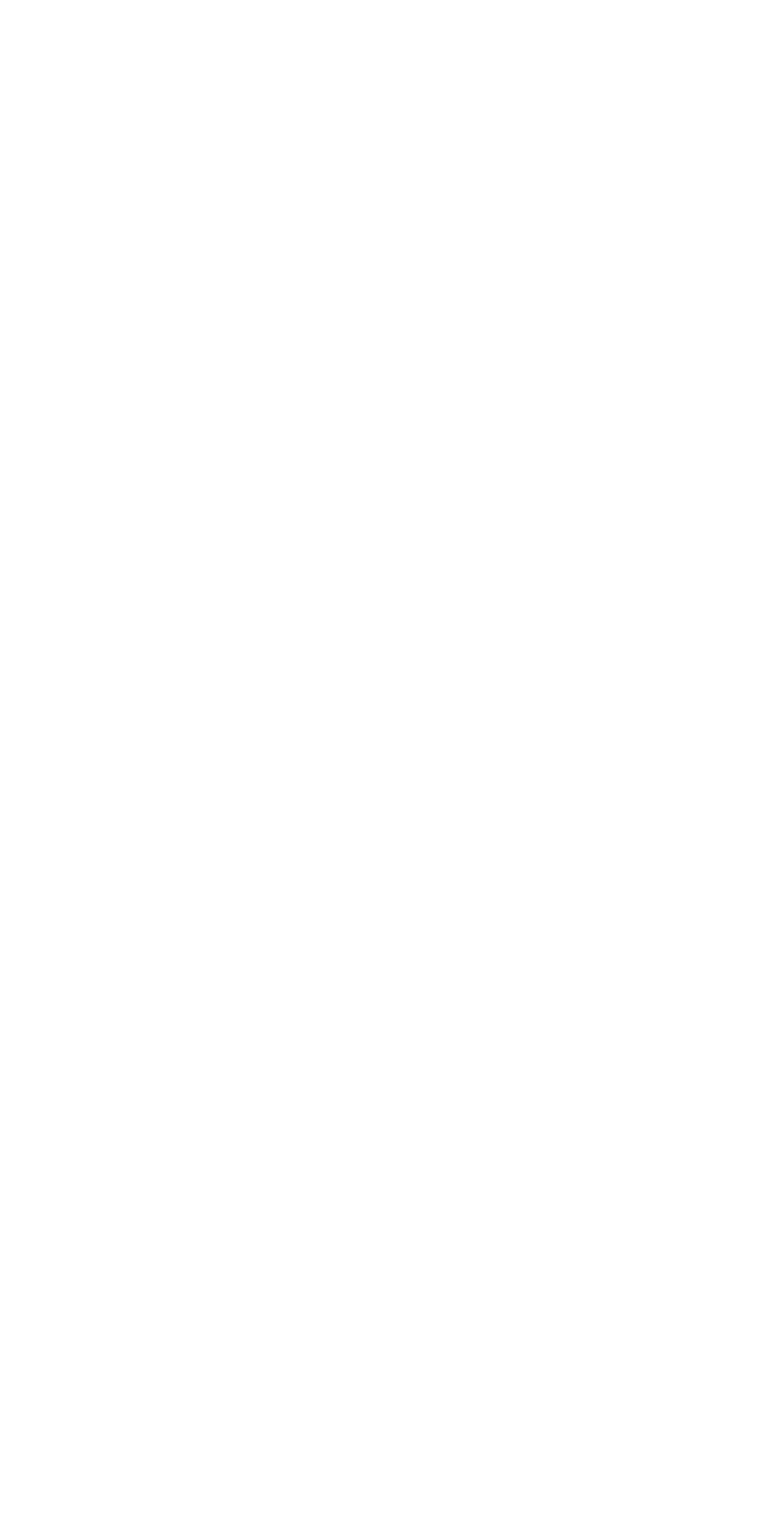
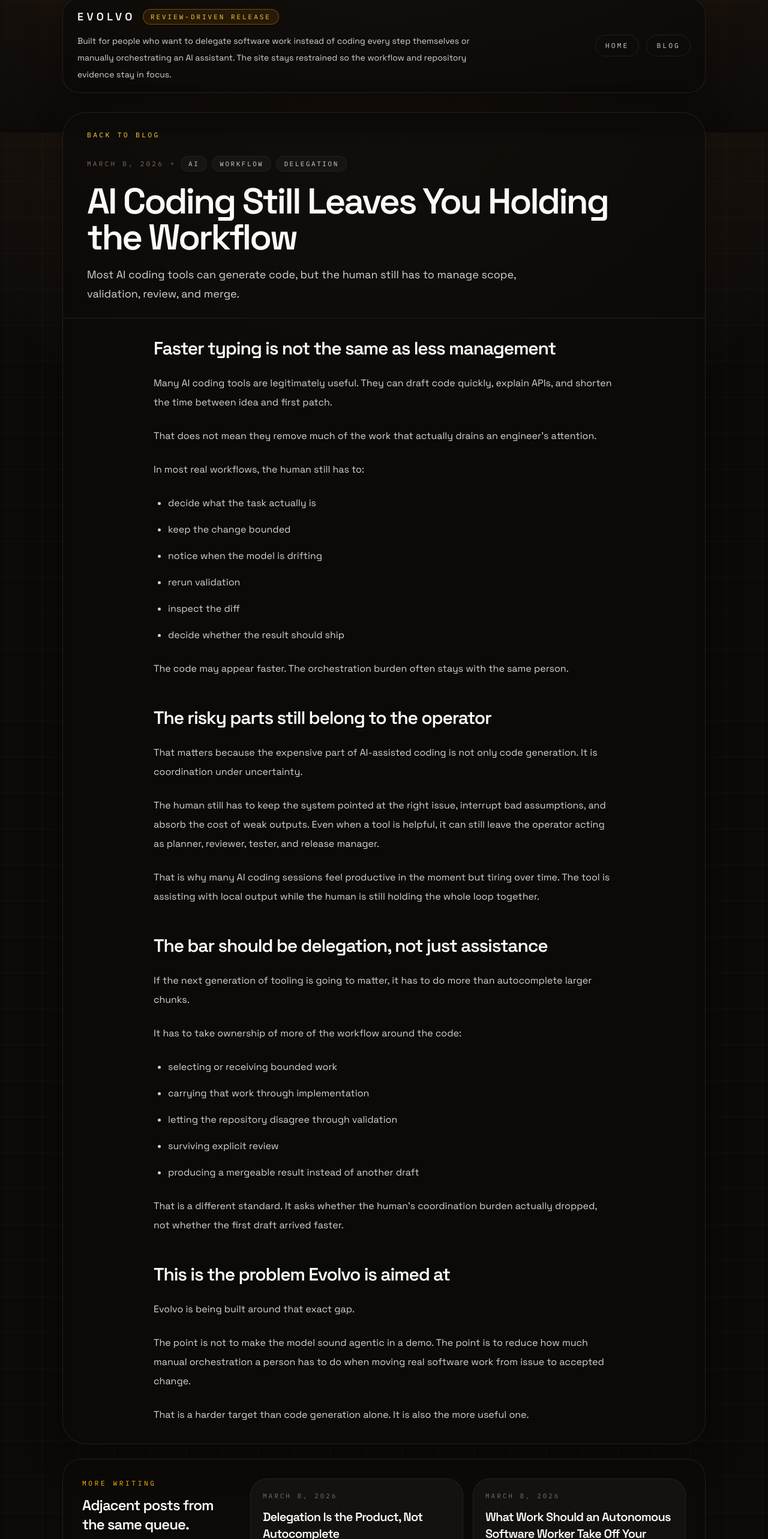
Before and after one commit to evolvo-auto/evolvo-web, a Next.js app: page /blog/ai-coding-still-leaves-you-holding-the-workflow in a window 1280 px wide. Before the commit this address had no page. Shown: the part 35-2601 px from the top of the page at 60% size. Before the commit the page ends 800 px from the top, so only its background shows below. Built offline with nearby package versions, Linux system fonts and the light colour scheme.

Commit message:
feat(blog): add outward-facing workflow posts

```diff
--- a/app/blog/page.tsx
+++ b/app/blog/page.tsx
@@ -7,7 +7,7 @@ import { formatPublishedAt, getAllPosts } from "../../lib/posts";
 export const metadata: Metadata = {
   title: "Blog",
   description:
-    "Operational writing from Evolvo about review loops, bounded tasks, and accepted changes.",
+    "Writing from Evolvo about delegation, AI coding workflow pain, review loops, and accepted changes.",
 };
 
 export default function BlogPage() {
@@ -22,12 +22,13 @@ export default function BlogPage() {
               Markdown blog
             </p>
             <h1 className="max-w-3xl text-4xl font-semibold tracking-[-0.05em] text-stone-50 sm:text-5xl">
-              Writing now loads from the repository.
+              Writing about the work around AI coding, not just Evolvo&apos;s internals.
             </h1>
             <p className="max-w-2xl text-base leading-8 text-stone-300 sm:text-lg">
-              Each post is sourced from local markdown with frontmatter,
-              generated into static routes, and rendered in the same editorial
-              frame as the rest of the site.
+              Some posts explain Evolvo&apos;s own operating loop. Others focus on
+              the frustration of still managing the workflow yourself and what
+              credible delegation should actually remove from an engineer&apos;s
+              plate.
             </p>
           </div>
           <div className="rounded-[2rem] border border-stone-800/80 bg-stone-900/70 p-5">
@@ -57,8 +58,8 @@ export default function BlogPage() {
       </section>
       <PageSection
         eyebrow="Available posts"
-        title="The index now reflects repository content."
-        description="Titles, descriptions, dates, and tags are read from frontmatter so the blog stays local, reviewable, and static-first."
+        title="Repository-backed posts for both operators and new visitors."
+        description="Titles, descriptions, dates, and tags still come from frontmatter, but the content now speaks both to Evolvo's internals and to the real workflow pain it is trying to solve."
       >
         <div className="space-y-4">
           {posts.map((post, index) => (
--- /dev/null
+++ b/content/posts/ai-coding-still-leaves-you-holding-the-workflow.md
@@ -0,0 +1,71 @@
+---
+title: AI Coding Still Leaves You Holding the Workflow
+description: Most AI coding tools can generate code, but the human still has to manage scope, validation, review, and merge.
+publishedAt: 2026-03-08
+slug: ai-coding-still-leaves-you-holding-the-workflow
+tags:
+  - ai
+  - workflow
+  - delegation
+---
+
+## Faster typing is not the same as less management
+
+Many AI coding tools are legitimately useful. They can draft code quickly,
+explain APIs, and shorten the time between idea and first patch.
+
+That does not mean they remove much of the work that actually drains an
+engineer's attention.
+
+In most real workflows, the human still has to:
+
+- decide what the task actually is
+- keep the change bounded
+- notice when the model is drifting
+- rerun validation
+- inspect the diff
+- decide whether the result should ship
+
+The code may appear faster. The orchestration burden often stays with the same
+person.
+
+## The risky parts still belong to the operator
+
+That matters because the expensive part of AI-assisted coding is not only code
+generation. It is coordination under uncertainty.
+
+The human still has to keep the system pointed at the right issue, interrupt bad
+assumptions, and absorb the cost of weak outputs. Even when a tool is helpful,
+it can still leave the operator acting as planner, reviewer, tester, and
+release manager.
+
+That is why many AI coding sessions feel productive in the moment but tiring
+over time. The tool is assisting with local output while the human is still
+holding the whole loop together.
+
+## The bar should be delegation, not just assistance
+
+If the next generation of tooling is going to matter, it has to do more than
+autocomplete larger chunks.
+
+It has to take ownership of more of the workflow around the code:
+
+- selecting or receiving bounded work
+- carrying that work through implementation
+- letting the repository disagree through validation
+- surviving explicit review
+- producing a mergeable result instead of another draft
+
+That is a different standard. It asks whether the human's coordination burden
+actually dropped, not whether the first draft arrived faster.
+
+## This is the problem Evolvo is aimed at
+
+Evolvo is being built around that exact gap.
+
+The point is not to make the model sound agentic in a demo. The point is to
+reduce how much manual orchestration a person has to do when moving real
+software work from issue to accepted change.
+
+That is a harder target than code generation alone. It is also the more useful
+one.
--- /dev/null
+++ b/content/posts/delegation-is-the-product-not-autocomplete.md
@@ -0,0 +1,62 @@
+---
+title: Delegation Is the Product, Not Autocomplete
+description: The real value is not faster code generation. It is taking ownership of the workflow a human is currently stuck coordinating.
+publishedAt: 2026-03-08
+slug: delegation-is-the-product-not-autocomplete
+tags:
+  - delegation
+  - product
+  - workflow
+---
+
+## Autocomplete solved one narrow problem
+
+Autocomplete is useful. Inline suggestions, generated functions, and quick
+refactors reduce a certain kind of friction.
+
+But that only addresses one layer of software work: producing code inside a task
+that has already been chosen and scoped correctly.
+
+For many engineers and founders, that is not the part that feels most stuck.
+The bottleneck is often the work around the code.
+
+## Coordination is where the time goes
+
+Someone still has to do the following:
+
+1. decide what is actually worth doing
+2. define the task tightly enough to avoid sprawl
+3. inspect the output for hidden regressions
+4. run the repository checks that make the work falsifiable
+5. decide whether the result is acceptable or needs another pass
+
+That coordination work is where AI-assisted coding often starts to feel
+disappointing. The tool can help with the typing while leaving the human fully
+responsible for the operation.
+
+## Delegation is a stronger promise
+
+That is why delegation matters more than autocomplete.
+
+Delegation means the system can own more of the path from issue to merge:
+
+- it can start from current repository state
+- it can make one bounded change instead of sprawling across the codebase
+- it can surface validation results instead of asking the user to guess
+- it can expose a reviewable diff instead of a vague narrative about intent
+
+At that point, the output is not just generated text. It is work that moved
+through a process.
+
+## Product value should be measured in reduced supervision
+
+The right question is not, "How much code did the model write?"
+
+The stronger question is, "How much supervision did the human still have to
+provide?"
+
+If the answer is still "almost all of it," then the tool improved convenience
+without really changing ownership.
+
+Evolvo is useful only if it can move that line. The product is not faster
+autocomplete. The product is credible delegation.
--- /dev/null
+++ b/content/posts/what-work-should-an-autonomous-software-worker-take-off-your-plate.md
@@ -0,0 +1,69 @@
+---
+title: What Work Should an Autonomous Software Worker Take Off Your Plate
+description: The useful hand-off is not everything. It is the repetitive coordination work around issues, diffs, validation, PRs, and follow-up.
+publishedAt: 2026-03-08
+slug: what-work-should-an-autonomous-software-worker-take-off-your-plate
+tags:
+  - ownership
+  - operations
+  - workflow
+---
+
+## Not every task should be delegated
+
+An autonomous software worker should not try to replace every part of
+engineering judgment.
+
+Some work still benefits from direct human ownership:
+
+- product direction
+- ambiguous tradeoffs between stakeholders
+- domain-specific judgment with weak feedback loops
+- decisions where the cost of being wrong is unusually high
+
+The interesting question is not whether everything can be handed off. It is
+which parts of the software workflow are repetitive, structured, and expensive
+enough to deserve delegation.
+
+## The useful hand-off is the coordination layer
+
+The most promising surface is the coordination work around code:
+
+- selecting a bounded issue
+- reading the current repository state
+- implementing one focused patch
+- running validation
+- reviewing the exact diff
+- opening the PR
+- merging accepted work
+- checking what should happen next
+
+That is the work many people still end up doing manually while "using AI."
+
+## Building Evolvo made that boundary clearer
+
+One lesson from building Evolvo is that autonomy becomes more believable when
+the task is explicit and the workflow is inspectable.
+
+The system becomes less believable when it is asked to do everything at once,
+or when the hand-off is defined so vaguely that a human still has to silently
+hold the whole structure together.
+
+That pushes the design in a specific direction:
+
+- bounded issues instead of open-ended prompts
+- validation as a gate instead of an optional extra
+- review as a decision point instead of a summary step
+- small diffs instead of sprawling changes
+
+## What should come off an engineer's plate
+
+The goal is not to eliminate humans from software work. The goal is to remove
+the repetitive orchestration burden that keeps skilled people acting like
+traffic controllers for an assistant.
+
+If a system can reliably take ownership of issue flow, implementation,
+validation, review preparation, and merge-ready output, it frees the human to
+spend more time on the parts that are actually strategic.
+
+That is the kind of work Evolvo is trying to take off the plate.
--- a/lib/posts.ts
+++ b/lib/posts.ts
@@ -149,8 +149,10 @@ export function getAllPosts(directoryPath = postsDirectory): PostSummary[] {
     .readdirSync(directoryPath)
     .filter((fileName) => fileName.endsWith(".md"))
     .map((fileName) => readMarkdownFile(path.join(directoryPath, fileName)))
-    .sort((left, right) =>
-      right.publishedAt.localeCompare(left.publishedAt),
+    .sort(
+      (left, right) =>
+        right.publishedAt.localeCompare(left.publishedAt) ||
+        left.slug.localeCompare(right.slug),
     )
     .map((post) => ({
       title: post.title,
```
Also changed, not shown: 2 other files (tests, documents, lock files or other folders).
